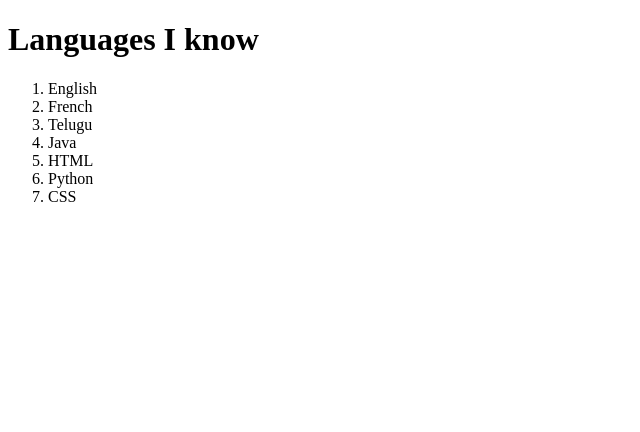
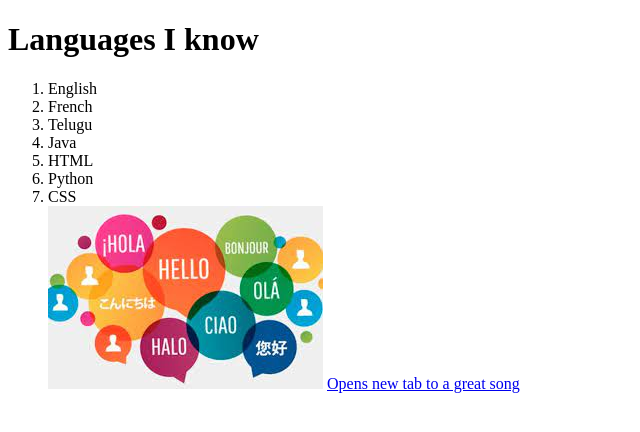
Before and after one commit to ApoorvSagarPitta/Portfolio, a plain HTML site: page index.html in a window 1280 px wide. Shown: the whole page, without its empty margins (0-640 px from the left). Drawn offline with Linux system fonts and the light colour scheme.

Commit message:
new image

```diff
--- a/index.html
+++ b/index.html
@@ -13,6 +13,8 @@
             <li>HTML</li>
             <li>Python</li>
             <li>CSS</li>
+            <img src="languages.jpeg" alt="Languages">
+            <a href ="https://www.youtube.com/watch?v=dQw4w9WgXcQ" target="_blank">Opens new tab to a great song</a>
         </ol>
     </body>
 </html>
```
Also changed, not shown: languages.jpeg (added).
